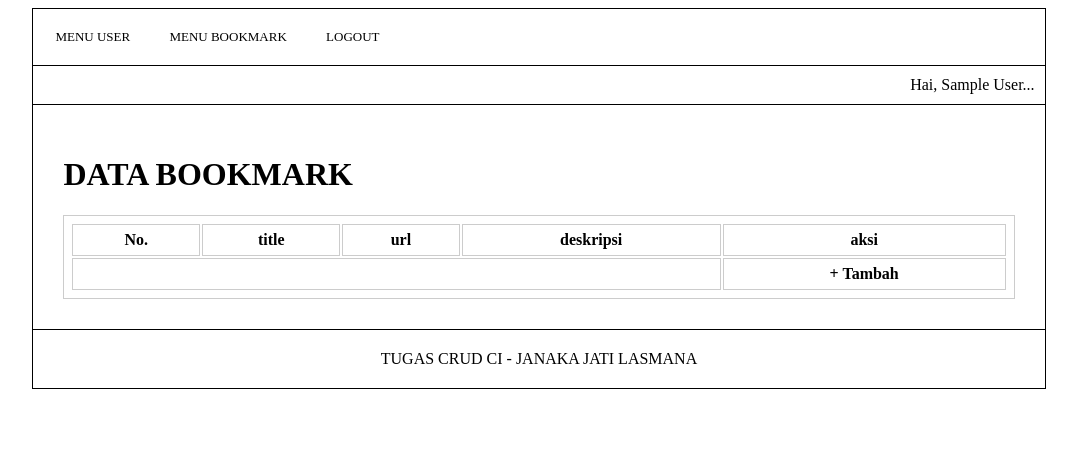
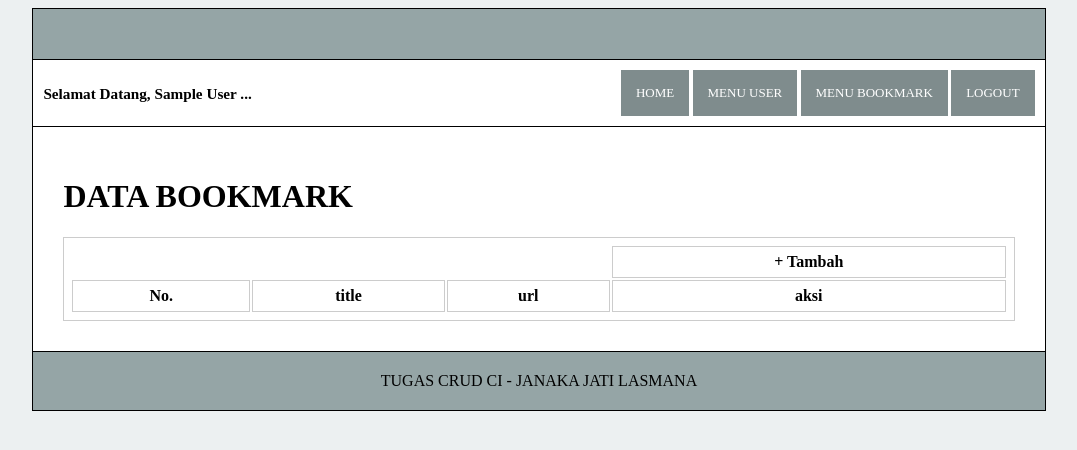
Before and after one commit to katanyaJATI/tugas-git-ci, a CodeIgniter app: page /tugas-crud-ci/index.php/home/lihat_bookmark in a window 1280 px wide. Shown: the top 450 px of the page, without its empty margins (101-1178 px from the left). Run offline with CodeIgniter, Linux system fonts and the light colour scheme; the visitor is signed in with stand-in values (Sample User, id 1); data that the repository does not hold is empty.

Commit message:
Penambahan fungsi detail bookmark dan perbaikan desainffdf

```diff
--- a/application/controllers/home.php
+++ b/application/controllers/home.php
@@ -33,6 +33,15 @@ class Home extends CI_Controller{
 		$this->load->view('templates/header');
 		$this->load->view('view_menu');
 		$this->load->view('view_bookmark',$data);
+		$this->load->view('templates/footer');
+	}
+
+	function detail_bookmark($id){ // Load halaman semua bookmark
+		$where = array('id' => $id);
+		$data['user'] = $this->m_data->ubah_databm($where,'tb_bookmark')->result(); // meng-generate hasil query menjadi array
+		$this->load->view('templates/header');
+		$this->load->view('view_menu');
+		$this->load->view('view_detail_bookmark',$data);
 		$this->load->view('templates/footer');
 	}
 
--- a/application/views/edit_bookmark.php
+++ b/application/views/edit_bookmark.php
@@ -22,7 +22,7 @@
 			Deskripsi
 		</div>
 		<div class="form-group">
-			<textarea name="description" class="form-control" required="" style="height:100px"><?php echo $u->description ?></textarea>
+			<textarea name="description" class="form-control" style="height:100px"><?php echo $u->description ?></textarea>
 		</div>
 		<div class="form-group">
 			<button type="submit" class="button button-default">UBAH</button>
@@ -31,3 +31,4 @@
 	</form>
 	  <?php } ?>
 </div>
+</div>
--- a/application/views/edit_user.php
+++ b/application/views/edit_user.php
@@ -10,7 +10,7 @@
 			<label>Username</label>
 		</div>
 		<div class="form-group">
-			<input type="text" class="form-control" required="" name="username" value="<?php echo $u->username ?>">
+			<input type="text" class="form-control" readonly="" required="" name="username" value="<?php echo $u->username ?>">
 		</div>
 		<div class="form-group">
 			<label>Password Lama</label>
@@ -31,3 +31,4 @@
 	</form>
 		<?php } ?>
 </div>
+</div>
--- a/application/views/input_bookmark.php
+++ b/application/views/input_bookmark.php
@@ -20,7 +20,7 @@
 			<label>Deskripsi</label>
 		</div>
 		<div class="form-group">
-			<textarea name="description" class="form-control" required="" style="height:100px"></textarea>
+			<textarea name="description" class="form-control" style="height:100px"></textarea>
 		</div>
 		<div class="form-group">
 			<button type="submit" class="button button-default">SIMPAN</button>
--- a/application/views/templates/header.php
+++ b/application/views/templates/header.php
@@ -3,6 +3,9 @@
 <head>
 	<title>CRUD CI</title>
 	<style type="text/css">
+		body{
+			background-color: #ecf0f1;
+		}
 		table, td, th {
 		    border: 1px #ccc solid;
 		    padding: 6px;
@@ -45,11 +48,44 @@
 			color:#000;
 			background-color:rgb(189, 195, 199);
 		}
+		.button-info{
+			color:#fff;
+			background-color:rgb(52, 152, 219);
+		}
+		.button-info:hover{
+			color:#fff;
+			background-color:rgb(41, 128, 185);
+		}
+		.button-success{
+			color:#fff;
+			background-color:rgb(46, 204, 113);
+		}
+		.button-success:hover{
+			color:#fff;
+			background-color:rgb(39, 174, 96);
+		}
+		.button-danger{
+			color:#fff;
+			background-color:rgb(231, 76, 60);
+		}
+		.button-danger:hover{
+			color:#fff;
+			background-color:rgb(192, 57, 43);
+		}
+		.button-warning{
+			color:#fff;
+			background-color:rgb(241, 196, 15);
+		}
+		.button-warning:hover{
+			color:#fff;
+			background-color:rgb(243, 156, 18);
+		}
 		#container {
 			width:80%;
 			margin: 0 auto;
 			padding: 0px;
 			border: 1px solid #000;
+			background-color: #fff;
 		}
 
 		.nav {
@@ -60,29 +96,39 @@
 			position: relative;
 			padding: 0 0 0 4px;
 			margin: 0;
+		    background-color: #95a5a6;
 		}
 
-
-		.nav a, td a, th a{
+		.nav a{
+			color: #fff;
+			text-decoration: none;
+		}
+		td a, th a{
 			color: #000;
 			text-decoration: none;
 		}
-		.nav a:hover, td a:hover, th a:hover{
-			color: #ccc;
+		td a:hover, th a:hover{
+			color: #2c3e50;
+			text-decoration: none;
 		}
 		.nav > li {
 			display: inline-block;
 			text-align: center;
 		}
 		.nav > li > a {
-			padding:20px 18px;
+			padding: 15px;
 			display: block;
+			background-color: #7f8c8d;
+		}
+		.nav > li:hover > a {
+			background-color: #95a5a6;
 		}
 
 		.footer{
 			border-top: 1px solid #000;
 			text-align: center;
 			padding: 20px;
+			background-color: #95a5a6;
 		}
 	</style>
 </head>
--- a/application/views/view_bookmark.php
+++ b/application/views/view_bookmark.php
@@ -2,11 +2,14 @@
 	<h1>DATA BOOKMARK</h1>
 	<div class="table-responsive">
 		<table style="width:100%">
+			<tr style="border:0">
+				<td style="border:0" colspan="3"></td>
+				<th colspan="2"><a href="<?php echo base_url(); ?>index.php/home/tambah_bookmark">+ Tambah</a></th>
+			</tr>
 			<tr>
 				<th>No.</th>
 				<th>title</th>
 				<th>url</th>
-				<th>deskripsi</th>
 				<th colspan="2">aksi</th>
 			</tr>
 			<?php
@@ -15,21 +18,16 @@
 			$no++; ?>
 			<tr>
 				<td><?php echo $no; ?></td>
-				<td><?php echo $u->title; ?></td>
-				<td><?php echo $u->url; ?></td>
-				<td><?php echo $u->description; ?></td>
+				<td><?php echo anchor('home/detail_bookmark/'.$u->id,$u->title); ?></td>
+				<td><a href="<?php echo $u->url; ?>" target="_blank"><?php echo $u->url; ?></a></td>
 				<td>
-					<?php echo anchor('home/ubah_bookmark/'.$u->id,'Ubah'); ?>
+					<button class="button button-default"><?php echo anchor('home/ubah_bookmark/'.$u->id,'UBAH'); ?></button>
 				</td>
 				<td>
-					<?php echo anchor('home/hapus_bookmark/'.$u->id,'Hapus'); ?>
+					<button class="button button-default"><?php echo anchor('home/hapus_bookmark/'.$u->id,'HAPUS'); ?></button>
 				</td>
 			</tr>
 			<?php } ?>
-			<tr>
-				<td colspan="4"></td>
-				<th colspan="2"><a href="<?php echo base_url(); ?>index.php/home/tambah_bookmark">+ Tambah</a></th>
-			</tr>
 		</table>
 	</div>
 </div>
--- a/application/views/view_menu.php
+++ b/application/views/view_menu.php
@@ -1,9 +1,10 @@
 <div id="container">
-    <ul class="nav">
+    <ul class="nav" style="height:50px">
+	</ul>
+	<div class="nav" style="background-color: #fff; border-top:1px solid #000;border-bottom:1px solid #000; text-align:right;padding:10px">
+		<li style="float:left"><h3>Selamat Datang, <?php echo $this->session->userdata("nama"); ?> ...</h3></li>
+		<li><a href="<?php echo base_url(); ?>index.php/home">HOME</a></li>
 		<li><a href="<?php echo base_url(); ?>index.php/home/lihat_user">MENU USER</a></li>
 		<li><a href="<?php echo base_url(); ?>index.php/home/lihat_bookmark">MENU BOOKMARK</a></li>
         <li><a href="<?php echo base_url('index.php/home/logout'); ?>">LOGOUT</a></li>
-	</ul>
-	<div style="border-top:1px solid #000;border-bottom:1px solid #000; text-align:right;padding:10px">
-	Hai, <?php echo $this->session->userdata("nama"); ?>...
 	</div>
```
Also changed, not shown: application/views/view_detail_bookmark.php (added, +38 -0 lines), application/views/view_user.php (+11 -8 lines).
